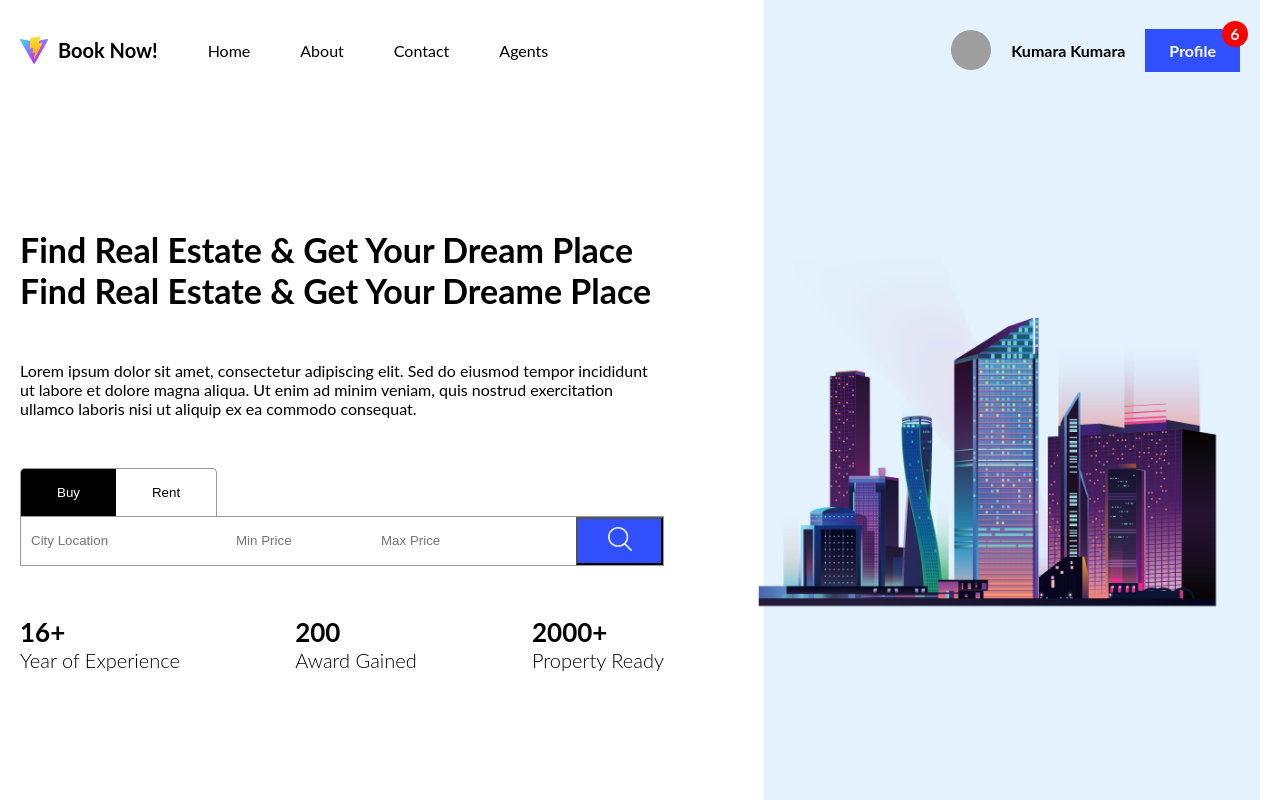
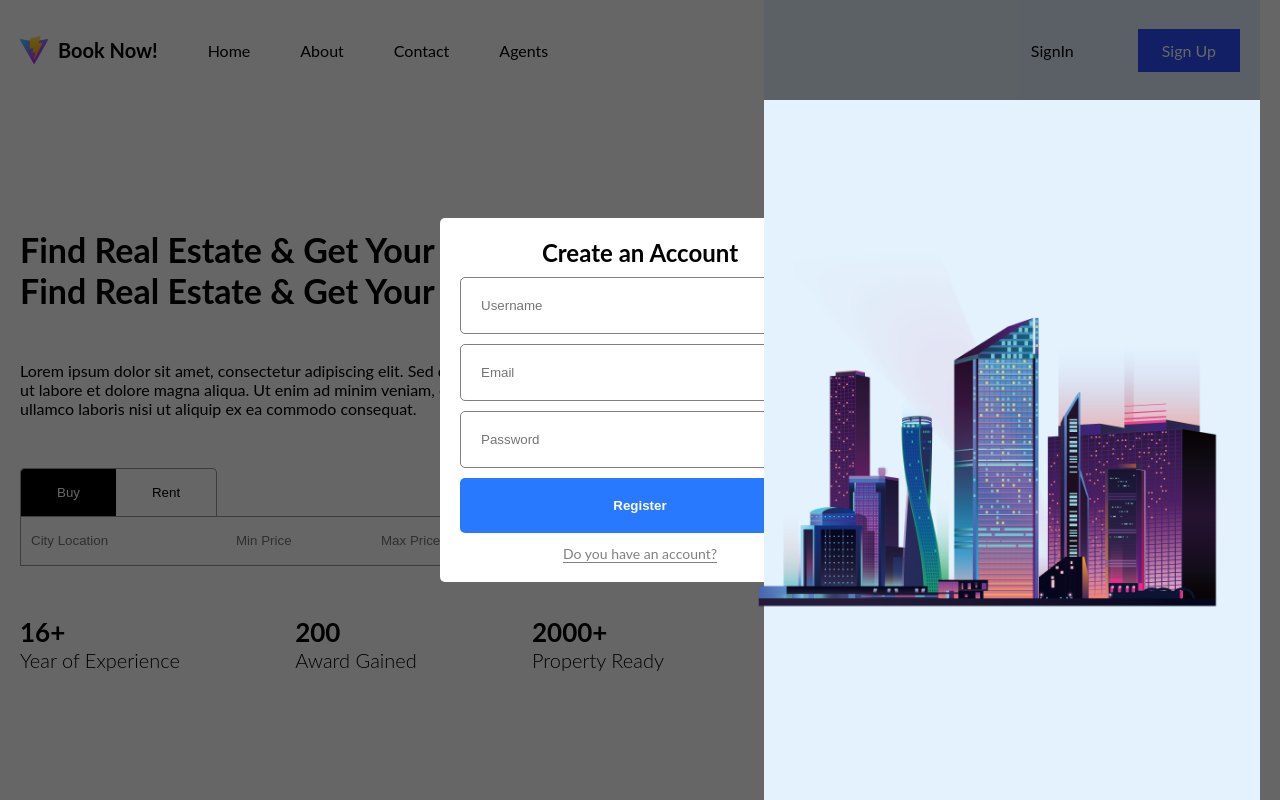
Before and after one commit to Lahiru-Madhuwantha/Book-Now, a React (Vite) app: page / in a window 1280 px wide. Shown: the top 800 px of the page. Built offline with nearby package versions, Linux system fonts and the light colour scheme; grey boxes are pictures that could not be loaded.

Commit message:
Add Register component and styles

```diff
--- a/src/components/NavBar/NavBar.tsx
+++ b/src/components/NavBar/NavBar.tsx
@@ -1,10 +1,16 @@
 import React, { useState } from "react";
 import "./navBar.scss";
 import { Link } from "react-router-dom";
+import Register from "../../routes/register/Register";
 
 function NavBar() {
   const [open, setOpen] = useState(false);
-  const user = true;
+  const[showRegister, setShowRegister] = useState(true);
+  const user = false;
+
+  const toggleRegister = () =>{
+    setShowRegister(!showRegister);
+  }
   return (
     <nav>
       <div className="left">
@@ -33,7 +39,7 @@ function NavBar() {
         ) : (
           <>
             <a href="">SignIn</a>
-            <a href="/" className="signup">
+            <a href="/" className="signup" onClick={toggleRegister}>
               Sign Up
             </a>{" "}
           </>
@@ -54,6 +60,7 @@ function NavBar() {
           <a href="">Sign Up</a>
         </div>
       </div>
+      <Register show={showRegister} onClose={toggleRegister} />
     </nav>
   );
 }
--- /dev/null
+++ b/src/routes/register/Register.tsx
@@ -0,0 +1,29 @@
+import React from 'react'
+import './register.scss'
+import { Link } from 'react-router-dom'
+
+function Register({ show, onClose }: { show: any, onClose: any }) {
+  if(!show) return null;
+  return (
+    <div className="modal-overlay">
+    <div className="modal-content">
+      <button className="close-button" onClick={onClose}>X</button>
+      <div className="register">
+        <div className="formContainer">
+          <form>
+            <h1>Create an Account</h1>
+            <input name="username" type="text" placeholder="Username" />
+            <input name="email" type="text" placeholder="Email" />
+            <input name="password" type="password" placeholder="Password" />
+
+            <button>Register</button>
+            <Link to="/login">Do you have an account?</Link>
+          </form>
+        </div>
+      </div>
+    </div>
+  </div>
+  )
+}
+
+export default Register
--- /dev/null
+++ b/src/routes/register/register.scss
@@ -0,0 +1,87 @@
+.modal-overlay {
+  position: fixed;
+  top: 0;
+  left: 0;
+  width: 100%;
+  height: 100%;
+  background: rgba(0, 0, 0, 0.6);
+  display: flex;
+  align-items: center;
+  justify-content: center;
+}
+
+.modal-content {
+  background: white;
+  padding: 20px;
+  border-radius: 5px;
+  width: 400px;
+  max-width: 100%;
+  position: relative;
+}
+
+.close-button {
+  position: absolute;
+  top: 10px;
+  right: 10px;
+  background: none;
+  border: none;
+  font-size: 20px;
+  cursor: pointer;
+}
+
+.register {
+  text-align: center;
+  display: flex;
+  flex-direction: column;
+  align-items: center;  /* Center content horizontally */
+
+  .formContainer {
+    display: flex;
+    flex-direction: column;
+    gap: 20px;
+    width: 100%;
+
+    input {
+      padding: 20px;
+      margin-top: 10PX;
+      border: 1px solid gray;
+      border-radius: 5px;
+      width: 100%;
+      box-sizing: border-box;
+    }
+
+    button {
+      padding: 20px;
+      margin-top: 10PX;
+      margin-bottom: 10PX;
+      border-radius: 5px;
+      border: none;
+      background-color: #2979FF;
+      color: white;
+      font-weight: bold;
+      cursor: pointer;
+      align-self: center;
+      width: 100%;
+      display: flex;
+      justify-content: center;
+      align-items: center;
+
+      &:disabled {
+        background-color: #bed9d8;
+        cursor: not-allowed;
+      }
+    }
+
+    span {
+      color: rgba(255, 0, 0, 0.591);
+    }
+
+    a {
+      font-size: 14px;
+      color: gray;
+      border-bottom: 1px solid gray;
+      width: max-content;
+      align-self: center;  /* Center the link */
+    }
+  }
+}
```
